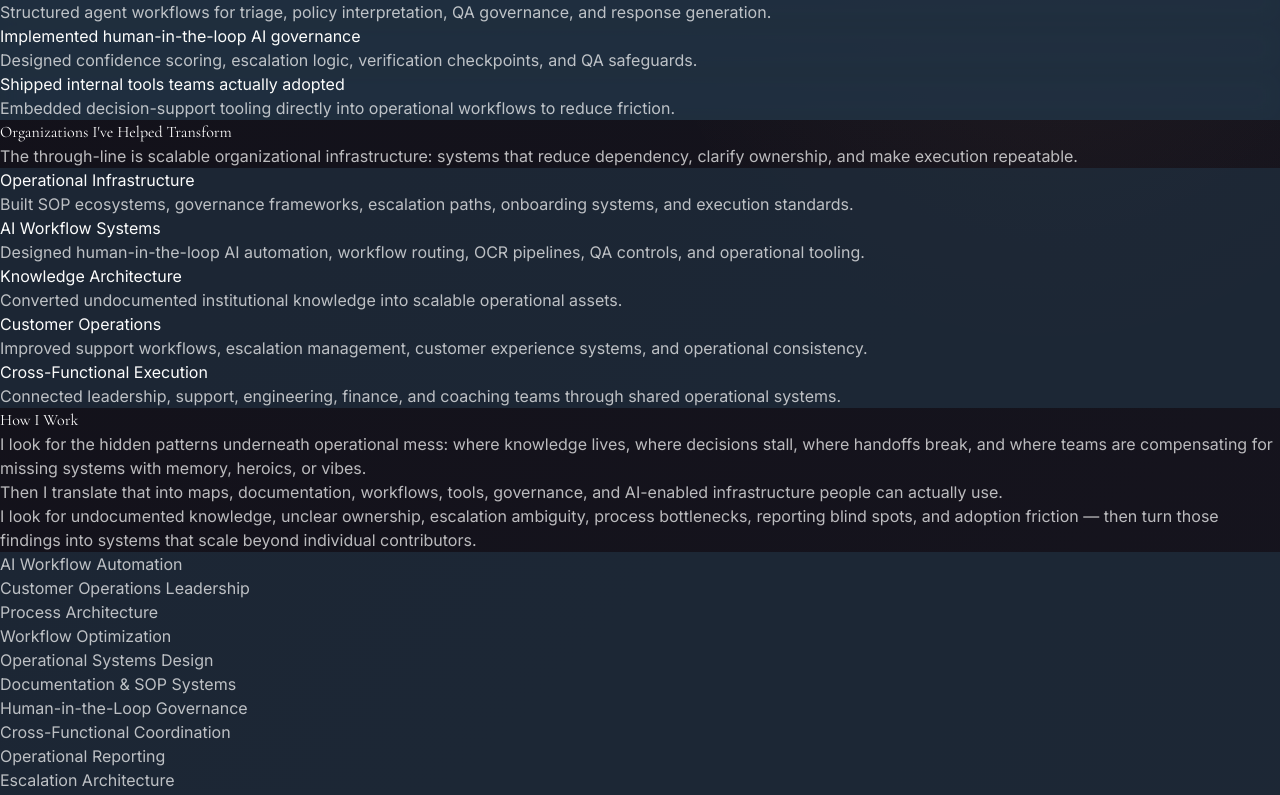
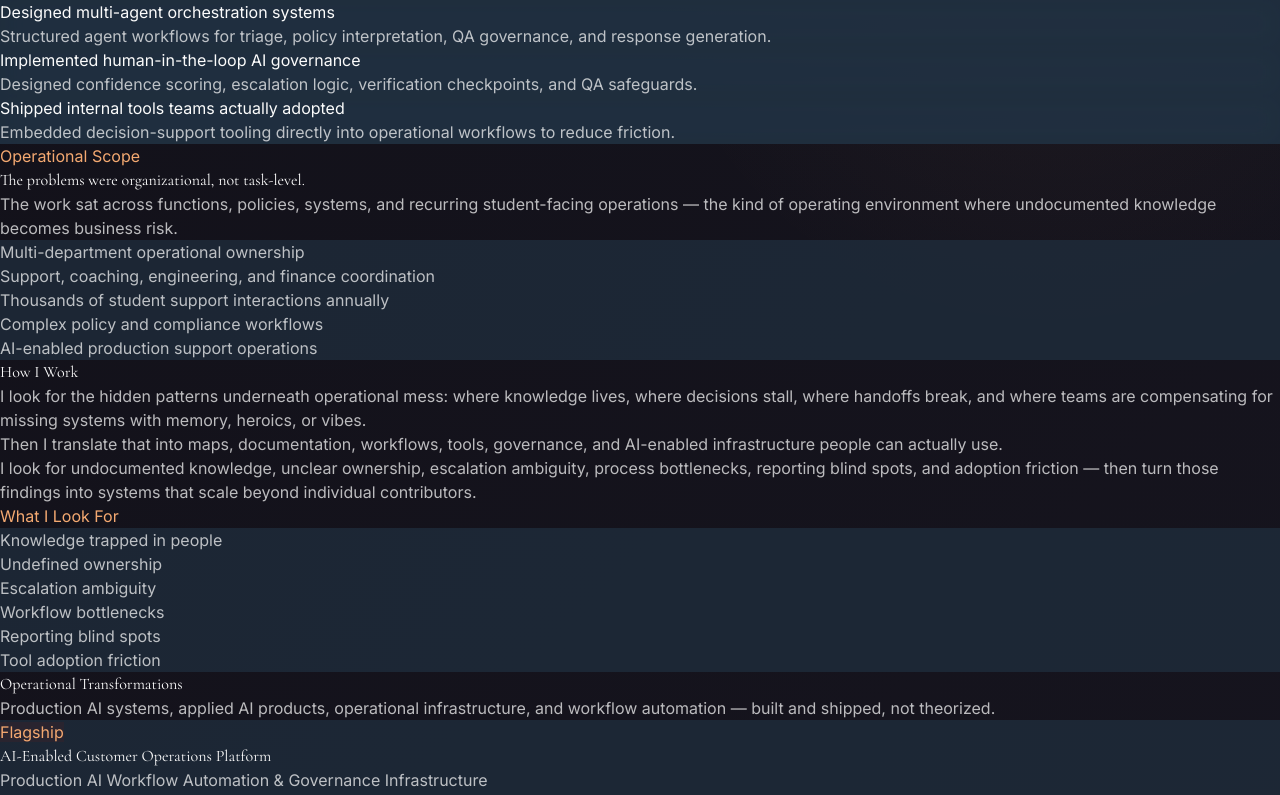
Before and after one commit to akurkosky-alt/amy-portfolio, a React (Vite) app: page / in a window 1280 px wide. Shown: the part 1060-1855 px from the top of the page. Built offline with nearby package versions, Linux system fonts and the light colour scheme.

Commit message:
feat: simplify hierarchy and add operational scope

```diff
--- a/src/components/PortfolioSite.tsx
+++ b/src/components/PortfolioSite.tsx
@@ -771,29 +771,29 @@ function FeaturedTransformationSection() {
   )
 }
 
-function OrganizationsTransformedSection() {
-  const transformations = [
-    ['Operational Infrastructure', 'Built SOP ecosystems, governance frameworks, escalation paths, onboarding systems, and execution standards.'],
-    ['AI Workflow Systems', 'Designed human-in-the-loop AI automation, workflow routing, OCR pipelines, QA controls, and operational tooling.'],
-    ['Knowledge Architecture', 'Converted undocumented institutional knowledge into scalable operational assets.'],
-    ['Customer Operations', 'Improved support workflows, escalation management, customer experience systems, and operational consistency.'],
-    ['Cross-Functional Execution', 'Connected leadership, support, engineering, finance, and coaching teams through shared operational systems.'],
+function OperationalScopeSection() {
+  const scopeItems = [
+    'Multi-department operational ownership',
+    'Support, coaching, engineering, and finance coordination',
+    'Thousands of student support interactions annually',
+    'Complex policy and compliance workflows',
+    'AI-enabled production support operations',
   ]
 
   return (
     <section className="space-y-6">
       <AnimatedSection>
         <div className="space-y-2">
-          <h3 style={{ fontFamily: 'var(--font-display)' }} className="text-4xl font-normal text-zinc-100">Organizations I&apos;ve Helped Transform</h3>
-          <p className="max-w-2xl text-sm text-zinc-500">The through-line is scalable organizational infrastructure: systems that reduce dependency, clarify ownership, and make execution repeatable.</p>
+          <span className="text-xs font-semibold uppercase tracking-widest text-cyan-400">Operational Scope</span>
+          <h3 style={{ fontFamily: 'var(--font-display)' }} className="text-4xl font-normal text-zinc-100">The problems were organizational, not task-level.</h3>
+          <p className="max-w-2xl text-sm leading-relaxed text-zinc-500">The work sat across functions, policies, systems, and recurring student-facing operations — the kind of operating environment where undocumented knowledge becomes business risk.</p>
         </div>
       </AnimatedSection>
-      <div className="grid gap-4 md:grid-cols-2 lg:grid-cols-5">
-        {transformations.map(([title, body]) => (
-          <AnimatedSection key={title}>
-            <div className="h-full rounded-2xl border border-zinc-800 bg-zinc-900/30 p-5">
-              <h4 className="text-sm font-semibold text-zinc-100">{title}</h4>
-              <p className="mt-2 text-xs leading-relaxed text-zinc-400">{body}</p>
+      <div className="grid gap-3 md:grid-cols-5">
+        {scopeItems.map((item) => (
+          <AnimatedSection key={item}>
+            <div className="h-full rounded-2xl border border-zinc-800 bg-zinc-900/30 p-5 text-sm leading-relaxed text-zinc-300">
+              {item}
             </div>
           </AnimatedSection>
         ))}
@@ -1122,6 +1122,9 @@ export default function PortfolioSite() {
               I design the infrastructure behind high-performing teams: AI-enabled workflows,
               operational governance, knowledge systems, customer operations, and process architecture.
             </h2>
+            <p className="max-w-3xl text-base leading-relaxed text-zinc-300">
+              I translate chaos into systems, tribal knowledge into infrastructure, policy into execution, and AI capability into usable workflows.
+            </p>
             <p className="text-sm font-medium tracking-wide text-cyan-400">Transforming operational chaos into scalable systems people can actually use.</p>
           </div>
 
@@ -1215,8 +1218,8 @@ export default function PortfolioSite() {
 
         <div className="h-px bg-gradient-to-r from-transparent via-zinc-800 to-transparent" />
 
-        {/* ── Organizational Transformations ──────────────────────────────── */}
-        <OrganizationsTransformedSection />
+        {/* ── Operational Scope ───────────────────────────────────────────── */}
+        <OperationalScopeSection />
 
         {/* ── How I Work ───────────────────────────────────────────────────── */}
         <AnimatedSection>
@@ -1240,15 +1243,25 @@ export default function PortfolioSite() {
                 those findings into systems that scale beyond individual contributors.
               </p>
             </div>
-            <div className="md:col-span-3 grid grid-cols-2 sm:grid-cols-3 gap-2">
-              {skills.map((skill) => (
-                <div
-                  key={skill}
-                  className="rounded-xl border border-zinc-800 bg-zinc-900/40 px-3 py-2.5 text-xs text-zinc-400 transition-colors duration-200 hover:border-zinc-700 hover:text-zinc-200"
-                >
-                  {skill}
-                </div>
-              ))}
+            <div className="md:col-span-3">
+              <h4 className="text-xs font-semibold uppercase tracking-widest text-cyan-400 mb-3">What I Look For</h4>
+              <div className="grid gap-2 sm:grid-cols-2">
+                {[
+                  'Knowledge trapped in people',
+                  'Undefined ownership',
+                  'Escalation ambiguity',
+                  'Workflow bottlenecks',
+                  'Reporting blind spots',
+                  'Tool adoption friction',
+                ].map((signal) => (
+                  <div
+                    key={signal}
+                    className="rounded-xl border border-zinc-800 bg-zinc-900/40 px-3 py-2.5 text-xs text-zinc-400 transition-colors duration-200 hover:border-zinc-700 hover:text-zinc-200"
+                  >
+                    {signal}
+                  </div>
+                ))}
+              </div>
             </div>
           </div>
         </AnimatedSection>
```
